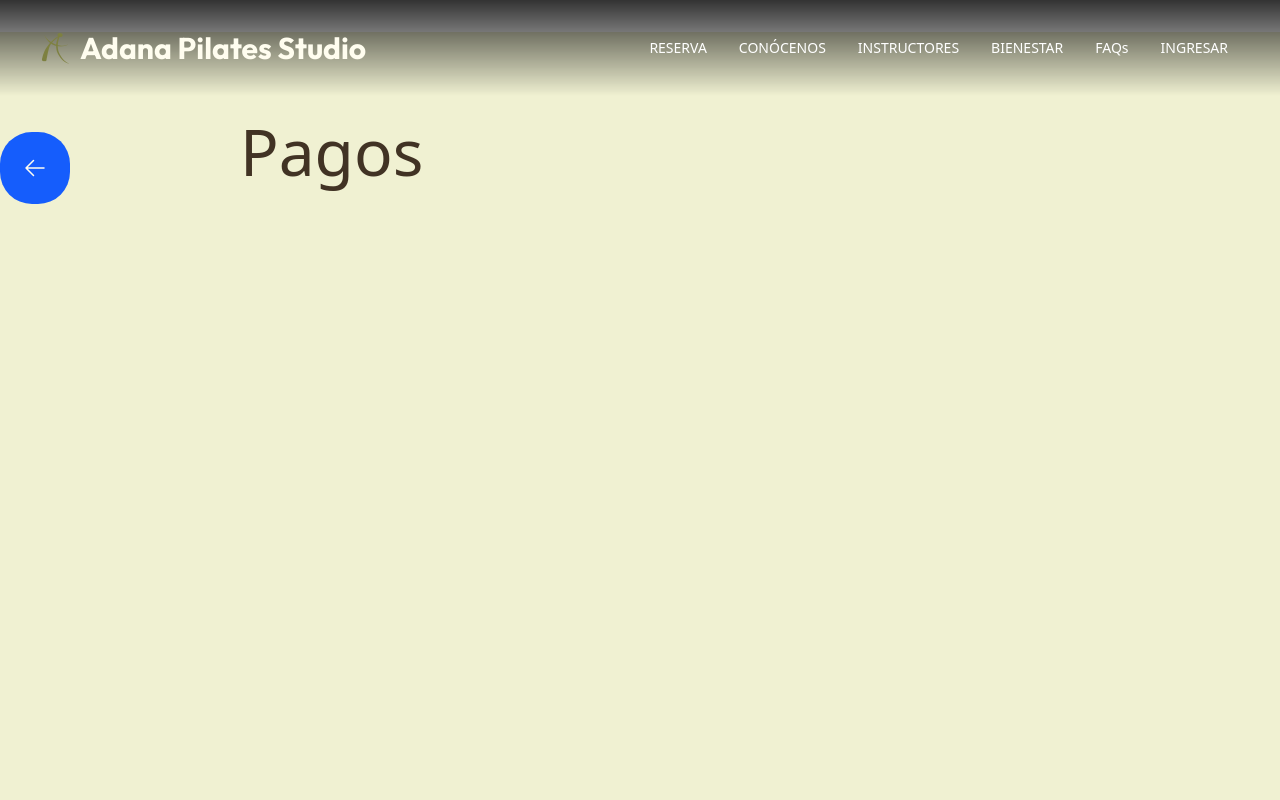
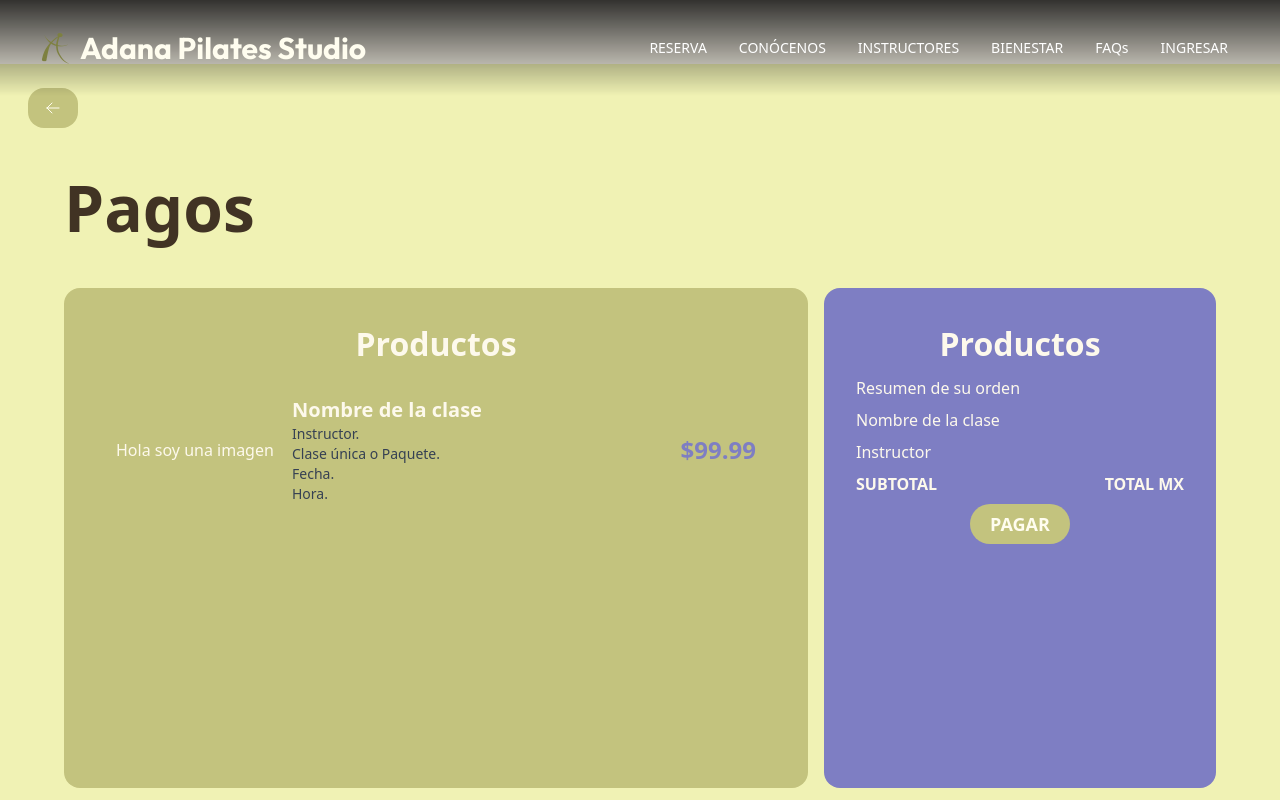
Before and after one commit to JorgeVargas03/Adana-SW, a React (Vite) app in the folder frontend/: page /pagos in a window 1280 px wide. Shown: the top 800 px of the page. Built offline with nearby package versions, Linux system fonts and the light colour scheme.

Commit message:
Pagos terminado con tailwind

```diff
--- a/frontend/src/pages/Pagos.jsx
+++ b/frontend/src/pages/Pagos.jsx
@@ -5,28 +5,113 @@ import React from "react";
 const Pagos = () =>{
 
     return(
-        <section>
-             {/*Fondo */}
-            <div className="h-screen w-full bg-[#F0F1D2]" >
-            <div className="mt-8 w-[100px] flex flex-row gap-x-4 translate-y-25 ">
-                <button className='w-[70px] h-18 flex justify-center items-center active:scale-[.98] active:duration-75 hover:scale-[1.01] ease-in-out transition-all py-4 rounded-4xl text-[#FFFDEF] text-lg font-bold bg-blue-600 cursor-pointer'>
-                    <svg xmlns="http://www.w3.org/2000/svg" fill="none" viewBox="0 0 24 24" stroke-width="1.5" stroke="currentColor" class="size-6">
-                    <path stroke-linecap="round" stroke-linejoin="round" d="M10.5 19.5 3 12m0 0 7.5-7.5M3 12h18" />
+        <section className="w-full mx-auto py-16 font-outfit bg-[#FDF9EC]">
+  {/* Fondo */}
+  <div className="flex flex-col h-screen w-full bg-[#F0F2B4]">
+
+    {/* Botón */}
+    <div className="mt-6 w-[50x] px-7">
+      <button className="w-[50px] h-10 flex justify-center items-center active:scale-[.98] active:duration-75 hover:scale-[1.01] ease-in-out transition-all py-4 rounded-2xl text-[#FFFDEF] text-lg font-bold bg-[#C3C37E] cursor-pointer">
+        <svg xmlns="http://www.w3.org/2000/svg" fill="none" viewBox="0 0 24 24" strokeWidth="1.5" stroke="currentColor" className="size-4">
+          <path strokeLinecap="round" strokeLinejoin="round" d="M10.5 19.5 3 12m0 0 7.5-7.5M3 12h18" />
         </svg>
-
       </button>
     </div>
-            <h1 className="font-outfit font-normal text-[4rem] text-[#413324] indent-60">
+
+    {/* Título */}
+    <h1 className="font-outfit font-bold text-[4rem] text-[#413324] ml-16 my-8">
       Pagos
     </h1>
-                <div className=' flex justify-center items-center '>
 
-                    <div>
+    {/* Contenedor de los dos DIVS */}
+    <div className="flex justify-start items-start gap-4 px-16">
+
+       {/* DIV IZQUIERDO */}
+      <div className=" font-outfit text-[#FDF9EC] flex-2 h-[500px] w-[700px] bg-[#C3C37E] p-5 rounded-2xl">
+        <div className="flex flex-col p-3 gap-2">
+
+          <div className="flex justify-center items-center">
+              <h1 className="font-bold text-[2rem] ">
+              Productos
+              </h1>
+          </div>
+
+             {/* info del producto con su imagen, 3 columnas */}
+          <div className="flex items-center justify-between p-5 w-full ">
+
+              {/* Imagen */}
+              <div className="w-1/4">
+                {/* <img src="/ruta/de/tu/imagen.jpg" alt="Producto" className="object-cover w-full h-auto rounded-lg" /> */}
+                Hola soy una imagen
+              </div>
+
+                {/* Info de la imagen */}
+              <div className="w-2/4 px-4">
+                  <h2 className="text-xl font-bold">Nombre de la clase</h2>
+                  <p className="text-sm text-gray-700">Instructor.</p>
+                  <p className="text-sm text-gray-700">Clase única o Paquete.</p>
+                  <p className="text-sm text-gray-700">Fecha.</p>
+                  <p className="text-sm text-gray-700">Hora.</p>
+              </div>
+
+                {/* Valor del producto */}
+              <div className="w-1/4 text-right">
+                  <h2 className="text-2xl font-bold text-[#7E7EC3]">$99.99</h2>
+              </div>
+
+
+          </div>
+
 
         </div>
       </div>
+
+      {/* DIV DERECHO */}
+      <div className=" font-outfit text-[#FDF9EC] flex-1 h-[500px] w-2/3 bg-[#7E7EC3] p-5 rounded-2xl">
+        <div className="flex flex-col bg-[#7E7EC3] p-3 gap-2">
+
+                <div className="flex justify-center items-center">
+                  <h1 className="font-bold text-[2rem] ">
+                  Productos
+                  </h1>
+                </div>
+
+                <h1 className=" ">
+                Resumen de su orden
+                </h1>
+
+            <h1 className="]">
+                Nombre de la clase
+            </h1>
+
+            <h1 className="">
+                Instructor
+            </h1>
+
+              <div className=" flex justify-between font-bold">
+                <h1 className=" ">
+                      SUBTOTAL
+                </h1>
+
+                <h1 className="">
+                      TOTAL MX
+                </h1>
+              </div>
+
+                <div className="flex justify-center items-center">
+                <button className="w-[100px] h-10 flex justify-center items-center active:scale-[.98] active:duration-75 hover:scale-[1.01] ease-in-out transition-all py-4 rounded-4xl text-[#FFFDEF] text-lg font-bold bg-[#C3C37E] cursor-pointer">
+                PAGAR
+                </button>
+                </div>
+
+        </div>
+
+      </div>
+
+    </div>
   </div>
 </section>
+
     )
 
 
--- a/frontend/src/pages/Sign_up.jsx
+++ b/frontend/src/pages/Sign_up.jsx
@@ -58,18 +58,18 @@ const SignUp = () => {
         </div>
 
         {/* FORMULARIO: contenido centrado horizontal entre barra y borde */}
-          <div className='flex-1 flex flex-col items-center justify-start pt-28 h-full ml-[-7.5px]'>
+          <div className='flex-1 flex flex-col items-center justify-start pt-5 h-full ml-[-7.5px]'>
 
-          <div className='transform translate-y-10'>
+          <div className=''>
 
-            <div className='mt-20"'>
-            <h1 className="text-center font-[700] font-[Outfit] text-4xl pt-40">
+            <div className=''>
+            <h1 className="text-center font-[700] font-[Outfit] text-4xl pb-1">
                   Registrate
               </h1>
             </div>
 
                         <div className="w-full flex justify-center px-4 sm:px-6 md:px-8">
-                            <div className="w-full max-w-[1000px] transform translate-y-3">
+                            <div className="w-full max-w-[1000px]">
                               <label className="block text-base sm:text-lg font-medium mb-2">Nombre</label>
                               <input
                                 type="text"
@@ -79,8 +79,8 @@ const SignUp = () => {
                             </div>
                           </div>
 
-                          <div className="w-full flex justify-center px-4 sm:px-6 md:px-8 mt-6">
-                            <div className="w-full max-w-[1000px] transform translate-y-6">
+                          <div className="w-full flex justify-center px-4 sm:px-6 md:px-8">
+                            <div className="w-full max-w-[1000px]">
                               <label className="block text-base sm:text-lg font-medium mb-2">Apellido</label>
                               <input
                                 type="text"
@@ -94,7 +94,7 @@ const SignUp = () => {
                          {/* DROPDOWN: ayuda me tronó y no se pq */}
                         <div
                               ref={dropdownRef}
-                              className="w-full flex justify-start px-4 sm:px-6 md:px-8 mt-6 max-w-[1000px] transform translate-y-9 select-none relative z-20"
+                              className="w-full flex justify-start px-4 sm:px-6 md:px-8 mt-3 max-w-[1000px] select-none relative z-20"
                             >
                               <div>
                                 <div
@@ -130,8 +130,8 @@ const SignUp = () => {
                           </div>
 
 
-                        <div className="w-full flex justify-center px-4 sm:px-6 md:px-8 mt-6">
-                            <div className="w-full max-w-[1000px] transform translate-y-9">
+                        <div className="w-full flex justify-center px-4 sm:px-6 md:px-8">
+                            <div className="w-full max-w-[1000px]">
                               <label className="block text-base sm:text-lg font-medium mb-2">Número de teléfono</label>
                               <input
                                 type="number"
@@ -141,8 +141,8 @@ const SignUp = () => {
                             </div>
                         </div>
 
-                        <div className="w-full flex justify-center px-4 sm:px-6 md:px-8 mt-6">
-                            <div className="w-full max-w-[1000px] transform translate-y-12">
+                        <div className="w-full flex justify-center px-4 sm:px-6 md:px-8">
+                            <div className="w-full max-w-[1000px]">
                               <label className="block text-base sm:text-lg font-medium mb-2">Correo</label>
                               <input
                                 type="text"
@@ -152,8 +152,8 @@ const SignUp = () => {
                             </div>
                         </div>
 
-                        <div className="w-full flex justify-center px-4 sm:px-6 md:px-8 mt-6">
-                            <div className="w-full max-w-[1000px] transform translate-y-15">
+                        <div className="w-full flex justify-center px-4 sm:px-6 md:px-8">
+                            <div className="w-full max-w-[1000px]">
                               <label className="block text-base sm:text-lg font-medium mb-2">Contraseña</label>
                               <input
                                 type="password"
@@ -165,7 +165,7 @@ const SignUp = () => {
 
 
 
-                        <div className='mt-8 flex flex-row justify-center items-center gap-x-4 translate-y-18'>
+                        <div className='mt-8 flex flex-row justify-center items-center gap-x-4 '>
                             <button className='w-[150px] h-12 active:scale-[.98] active:duration-75 hover:scale-[1.01] ease-in-out transition-all py-4 rounded-xl text-[#FFFDEF] text-lg font-bold bg-blue-600 cursor-pointer'>
                               Acceder
                             </button>
@@ -187,7 +187,7 @@ const SignUp = () => {
                         </div>
 
 
-                    <div className='mt-10 flex justify-center items-center gap-x-3 transform translate-y-21'>
+                    <div className='mt-5 flex justify-center items-center gap-x-3'>
                       <p>¿Ya tienes una cuenta?</p> <Link className='ml-2 font-medium text-blue-700 hover:underline hover:text-blue-900 transition-all duration-200' to= '/signin'> Inicia Sesión </Link>
                       </div>
 
```
Lines whose indentation alone changed are shown as unchanged.
